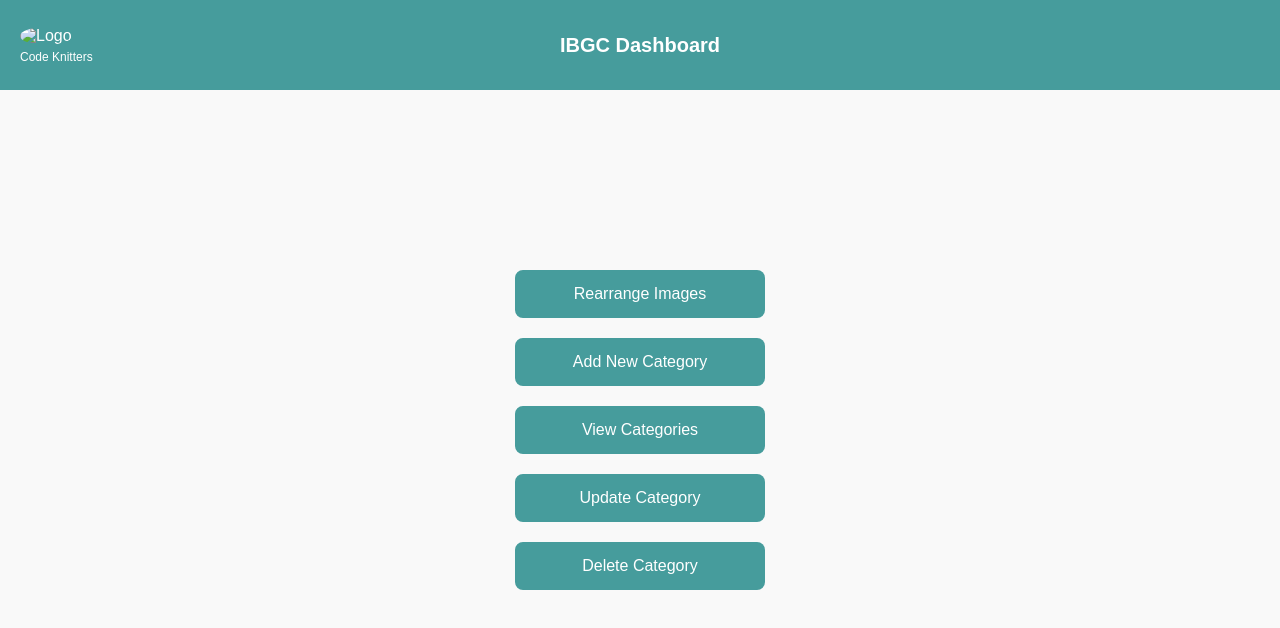
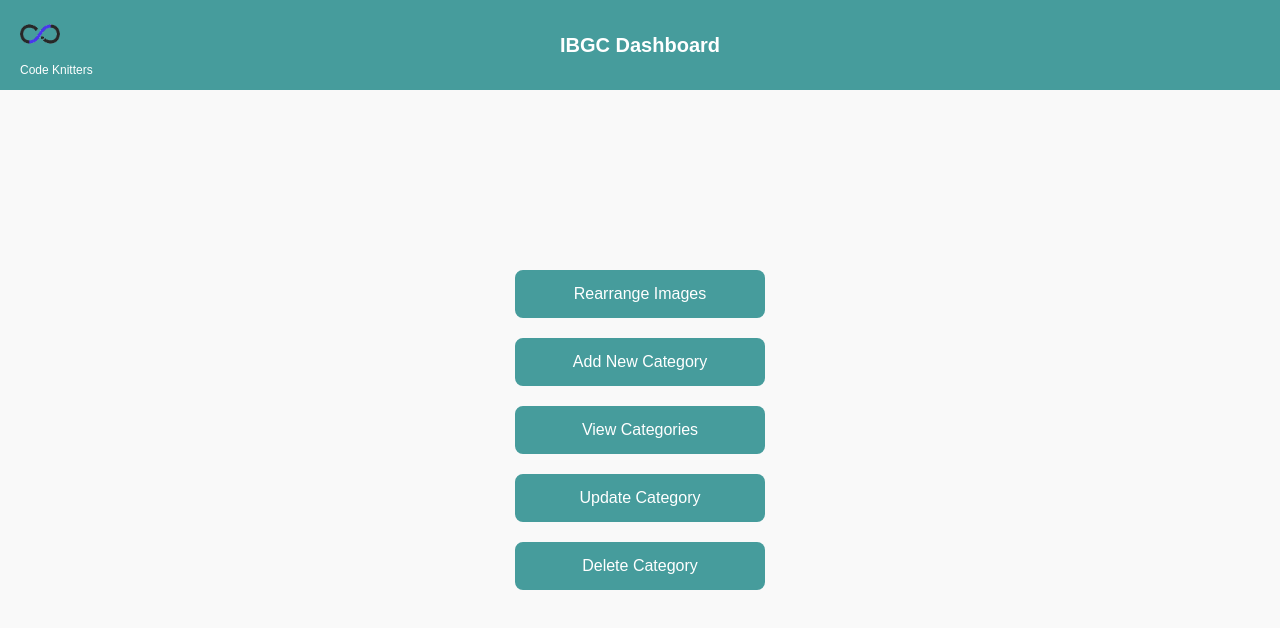
Before and after one commit to affannahmed/Frontend-Assest-System, a plain HTML site: page Imagine_Frontend/Screens/IBGC_app/IBGC_dashboard.html in a window 1280 px wide. Drawn offline with Linux system fonts and the light colour scheme.

Commit message:
Update IBGC_dashboard.html

```diff
--- a/Imagine_Frontend/Screens/IBGC_app/IBGC_dashboard.html
+++ b/Imagine_Frontend/Screens/IBGC_app/IBGC_dashboard.html
@@ -94,13 +94,13 @@
 <div class="topbar">
   <div class="logo-container">
     <div class="logo">
-        <img src="../../../Imagine_Frontend/assets/images/cdn.png" alt="Logo">
-
+      <img src="../assets/images/cdn.png" alt="Logo">
     </div>
     <div class="logo-text">Code Knitters</div>
   </div>
   <div class="title">IBGC Dashboard</div>
 </div>
+
 
 
 
```
Lines whose indentation alone changed are shown as unchanged.
